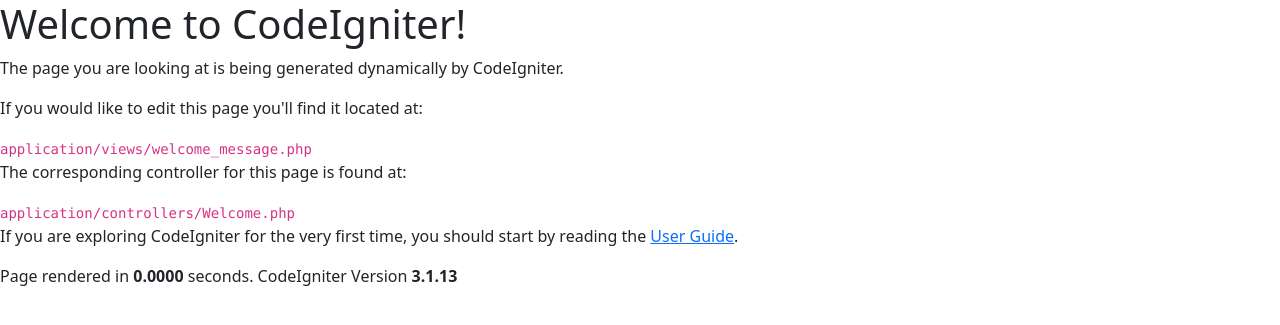
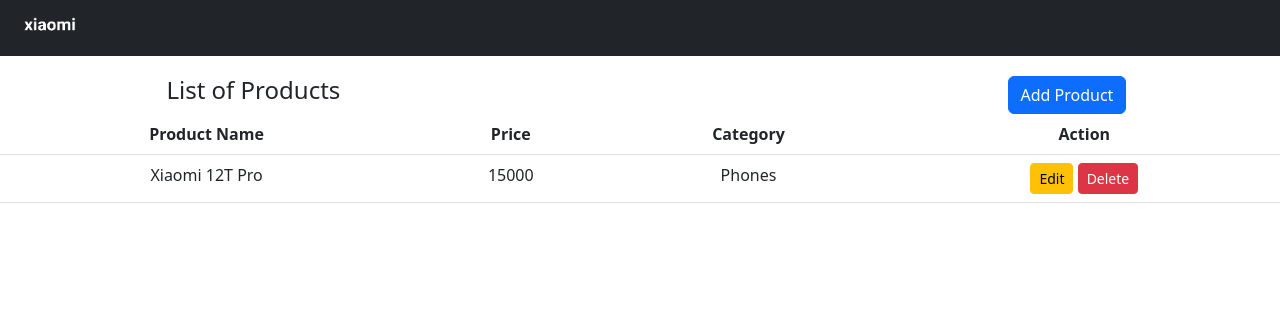
Before and after one commit to kento-sama/codeigniter-template, a CodeIgniter app: page /codeigniter-task/index.php/todocontroller/index in a window 1280 px wide. Shown: the top 325 px of the page. Run offline with CodeIgniter, Linux system fonts and the light colour scheme.

Commit message:
Done with feature 2

```diff
--- a/application/config/autoload.php
+++ b/application/config/autoload.php
@@ -58,7 +58,7 @@
 |
 |	$autoload['libraries'] = array('user_agent' => 'ua');
 */
-$autoload['libraries'] = array();
+$autoload['libraries'] = array('database','session');
 
 /*
 | -------------------------------------------------------------------
--- a/application/config/config.php
+++ b/application/config/config.php
@@ -23,7 +23,7 @@
 | a PHP script and you can easily do that on your own.
 |
 */
-$config['base_url'] = '';
+$config['base_url'] = 'http://localhost:8080/codeigniter-task/codeigniter-template/';
 
 /*
 |--------------------------------------------------------------------------
--- a/application/config/database.php
+++ b/application/config/database.php
@@ -76,9 +76,9 @@
 $db['default'] = array(
 	'dsn'	=> '',
 	'hostname' => 'localhost',
-	'username' => '',
+	'username' => 'root',
 	'password' => '',
-	'database' => '',
+	'database' => 'citemplate_db',
 	'dbdriver' => 'mysqli',
 	'dbprefix' => '',
 	'pconnect' => FALSE,
--- a/application/controllers/TodoController.php
+++ b/application/controllers/TodoController.php
@@ -5,13 +5,35 @@
 
 	public function __construct() {
 		parent::__construct();
-		// load model here
+			$this->load->database();
+			$this->load->model('productmodel');
+			$this->load->library('session');
 	}
 
 	public function index()
 	{
 		$this->modules[]      = 'todo';
 		$this->js_listeners[] = '';
-    $this->layout('welcome_message');
+    $this->layout('product_view');
+	}
+
+	// Inserting Data into the Database
+	public function insertData() {
+		if($this->input->post('save'))
+		{
+			$data['product_name'] = $this->input->post('product_name');
+			$data['product_price'] = $this->input->post('product_price');
+			$data['product_category'] = $this->input->post('product_category');
+
+			$response = $this->productmodel->saverecords($data);
+			if ($response = true){
+				$this->session->set_flashdata('status', 'Successful Entry!');
+				redirect('todo');
+			}
+			else {
+				echo 'Unsuccessful Entry!';
+				redirect('todo');
+			}
+		}
 	}
 }
--- /dev/null
+++ b/application/models/ProductModel.php
@@ -0,0 +1,7 @@
+<?php
+  class ProductModel extends CI_Model {
+    function saverecords($data){
+      $this->db->insert('products', $data);
+      return true;
+    }
+  }
--- /dev/null
+++ b/application/views/product_view.php
@@ -0,0 +1,71 @@
+<div id="container">
+  <!-- Alert Message -->
+  <?php if($this->session->flashdata('status')) : ?>
+    <div class="alert alert-success" role="alert">
+        <?php echo $this->session->flashdata('status'); ?>
+    </div>
+  <?php endif; ?>
+
+  <!-- Modal Trigger Button -->
+	<div class="d-flex justify-content-between">
+    <div style="margin-left:13%;"><h4>List of Products</h4></div>
+    <div style="margin-right:12%;"><button type="button" class="btn btn-primary" data-bs-toggle="modal" data-bs-target="#addModal">Add Product</button></div>
+  </div>
+
+  <!-- Modal -->
+  <div class="modal fade" id="addModal" tabindex="-1" aria-labelledby="ModalLabel" aria-hidden="true">
+        <div class="modal-dialog">
+            <div class="modal-content">
+            <div class="modal-header">
+                <h5 class="modal-title" id="ModalLabel">Add New Product</h5>
+                <button type="button" class="btn-close" data-bs-dismiss="modal" aria-label="Close"></button>
+            </div>
+            <form id="addProduct" name="addProduct" method="post" action="<?php base_url()?>TodoController/insertData">
+              <div class="modal-body">
+                      <div class="form-group">
+                          <label for="product_name">Product Name</label>
+                          <input type="text" class="form-control" id="product_name" placeholder="Enter Product Name" name="product_name">
+                      </div>
+                      <div class="form-group">
+                          <label for="product_price">Product Price</label>
+                          <input type="text" class="form-control" id="product_price" placeholder="Enter Product Price" name="product_price">
+                      </div>
+                      <div class="form-group">
+                          <label for="product_category">Category</label>
+                          <input type="text" class="form-control" id="product_category" placeholder="Enter Product Category" name="product_category">
+                      </div>
+              </div>
+              <div class="modal-footer">
+                  <button type="button" class="btn btn-secondary" data-bs-dismiss="modal">Cancel</button>
+                  <button type="submit" class="btn btn-primary" name="save" value="Save Data">Add</button>
+              </div>
+            </form>
+            </div>
+        </div>
+    </div>
+
+  <!-- Table View -->
+  <div class="text-center">
+    <table class="table table-hover" id="productTable">
+      <thead>
+        <tr>
+          <th scope="col">Product Name</th>
+          <th scope="col">Price</th>
+          <th scope="col">Category</th>
+          <th scope="col">Action</th>
+        </tr>
+      </thead>
+      <tbody>
+        <tr>
+          <td>Xiaomi 12T Pro</td>
+          <td>15000</td>
+          <td>Phones</td>
+          <td>
+            <a href="" class="btn btn-warning btn-sm">Edit</a>
+            <a href="" class="btn btn-danger btn-sm">Delete</a>
+          </td>
+        </tr>
+      </tbody>
+    </table>
+  </div>
+</div>
--- a/application/views/templates/footer.php
+++ b/application/views/templates/footer.php
@@ -3,6 +3,7 @@
     </div>
     <!--jQuery-->
     <script type = "text/javascript" src="<?php echo base_url();?>assets/js/jquery-3.6.3.min.js"></script>
+
 
     <!--DataTable-->
     <script type="text/javascript" src="<?php echo base_url();?>assets/js/datatables.min.js"></script>
--- a/application/views/templates/navbar.php
+++ b/application/views/templates/navbar.php
@@ -1,22 +1,5 @@
-<!--<nav class="navbar navbar-transparent navbar-absolute">
-    <div class="container-fluid">
-        <div class="navbar-header">
-        </div>
-        <div class="collapse navbar-collapse">
-        <ul class="navbar-nav">
-        <li class="nav-item">
-          <a class="nav-link active" aria-current="page" href="#">Home</a>
-        </li>
-        <li class="nav-item">
-          <a class="nav-link" href="#">Features</a>
-        </li>
-        <li class="nav-item">
-          <a class="nav-link" href="#">Pricing</a>
-        </li>
-        <li class="nav-item">
-          <a class="nav-link disabled">Disabled</a>
-        </li>
-      </ul>
-        </div>
-    </div>
-</nav> -->
+<nav class="navbar navbar-dark bg-dark" style="margin-bottom:20px;">
+  <a class="navbar-brand" href="#">
+    <img src="assets/img/xiaomi.png" width="60" height="25" class="d-inline-block align-top" style="margin-left:20px;">
+  </a>
+</nav>
```
Also changed, not shown: assets/img/xiaomi.png (added).
